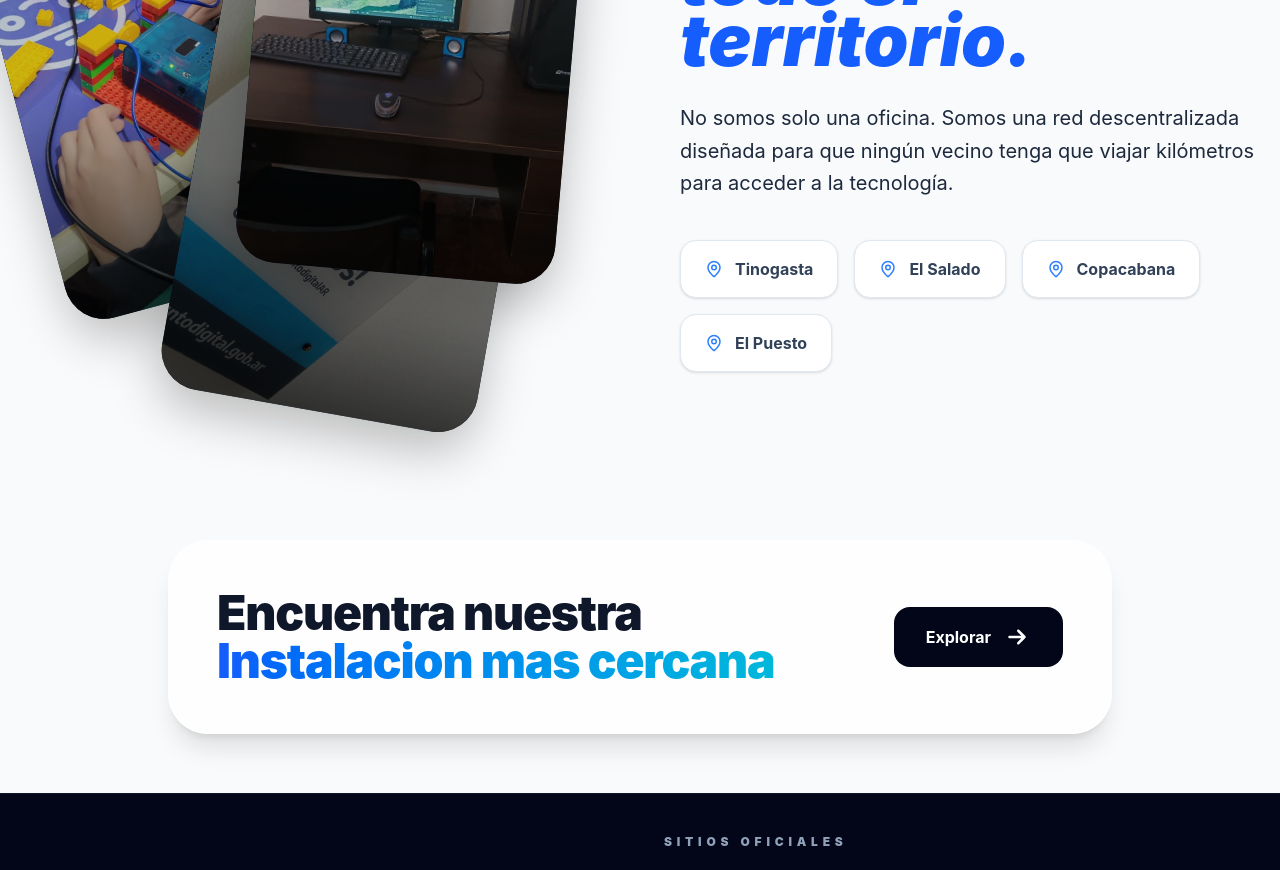
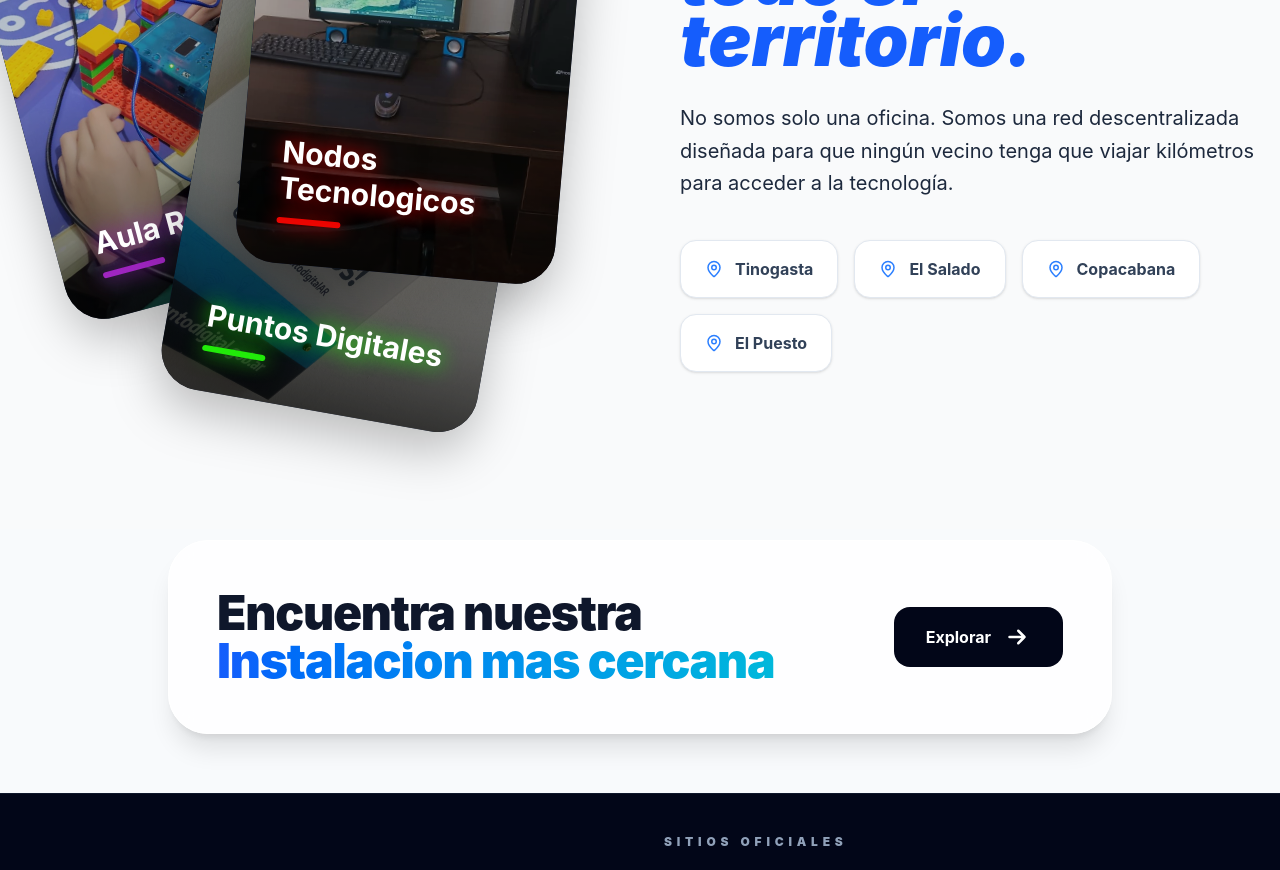
Before and after one commit to Martin13C/Pasantia-2026, a React (Vite) app: page / in a window 1280 px wide. Shown: the part 4000-4870 px from the top of the page. Built offline with nearby package versions, Linux system fonts and the light colour scheme.

Commit message:
Prueba de celular

```diff
--- a/src/pages/Home.jsx
+++ b/src/pages/Home.jsx
@@ -156,7 +156,8 @@ export function Home() {
     { name: "Copacabana", url: "https://maps.app.goo.gl/GToMw5XfBzAqExxd6" },
     { name: "El Puesto", url: "https://maps.app.goo.gl/dh8AenEeocotbLwj8" }
   ];
-
+// solucion para hover de celular
+  const isTouch = typeof window !== "undefined" && window.matchMedia("(hover: none)").matches;
 
 
   return (
@@ -834,7 +835,14 @@ export function Home() {
                   >
                     {card.id}
                   </span>
-                  <div className="opacity-0 translate-y-4 group-hover:opacity-100 group-hover:translate-y-0 transition-all duration-500 ease-out">
+                  <div className=
+                  // "opacity-0 translate-y-4 group-hover:opacity-100 group-hover:translate-y-0 transition-all duration-500 ease-out"
+                  {`transition-all duration-500 ease-out
+    ${isTouch
+      ? "opacity-100 translate-y-0"
+      : "opacity-0 translate-y-4 group-hover:opacity-100 group-hover:translate-y-0"
+    }`}
+                  >
                     <h5
                       className="text-white font-bold text-xl sm:text-2xl md:text-3xl mb-3"
                       style={{ textShadow: `0 0 20px ${card.color}` }}
```
